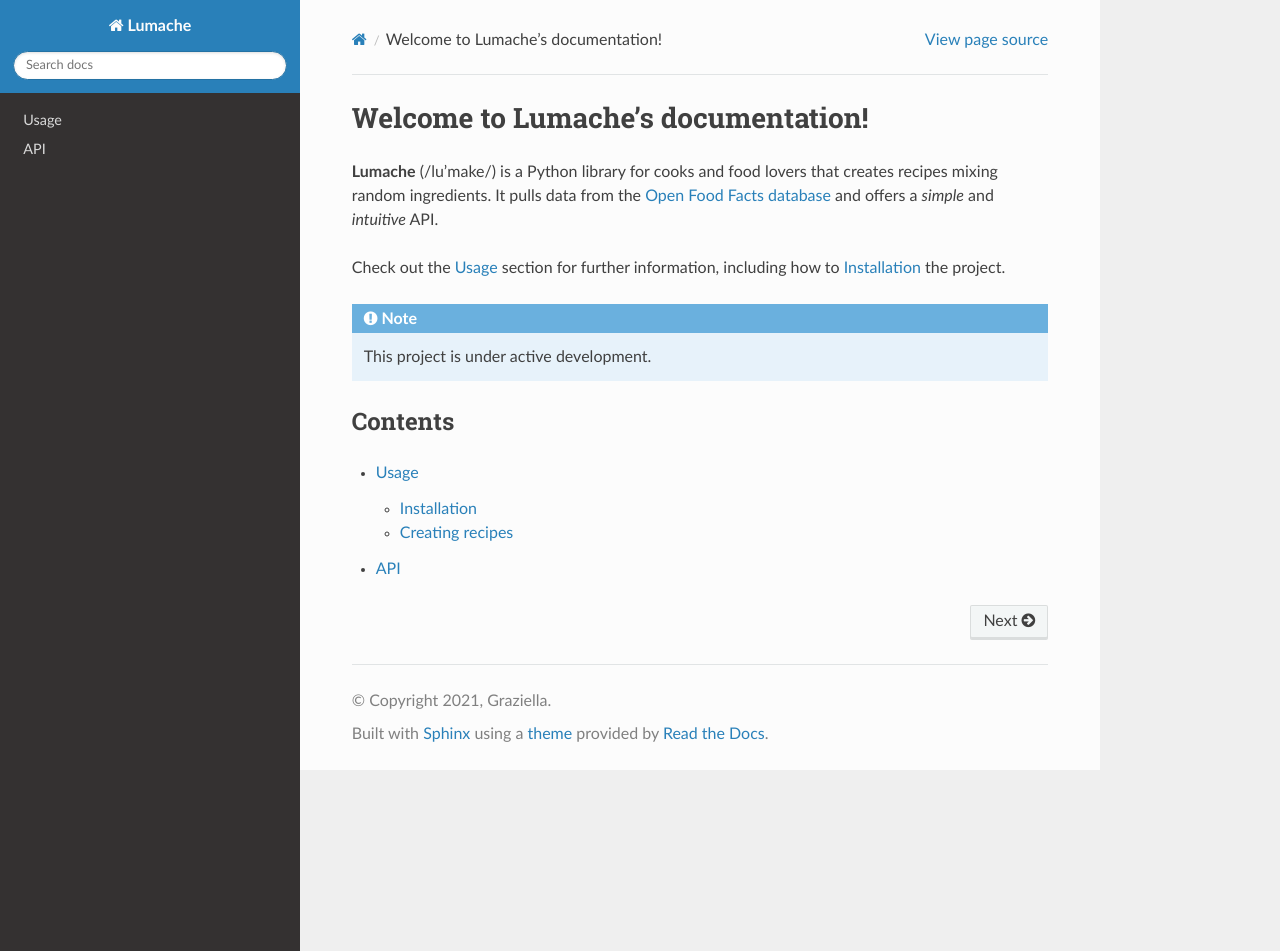
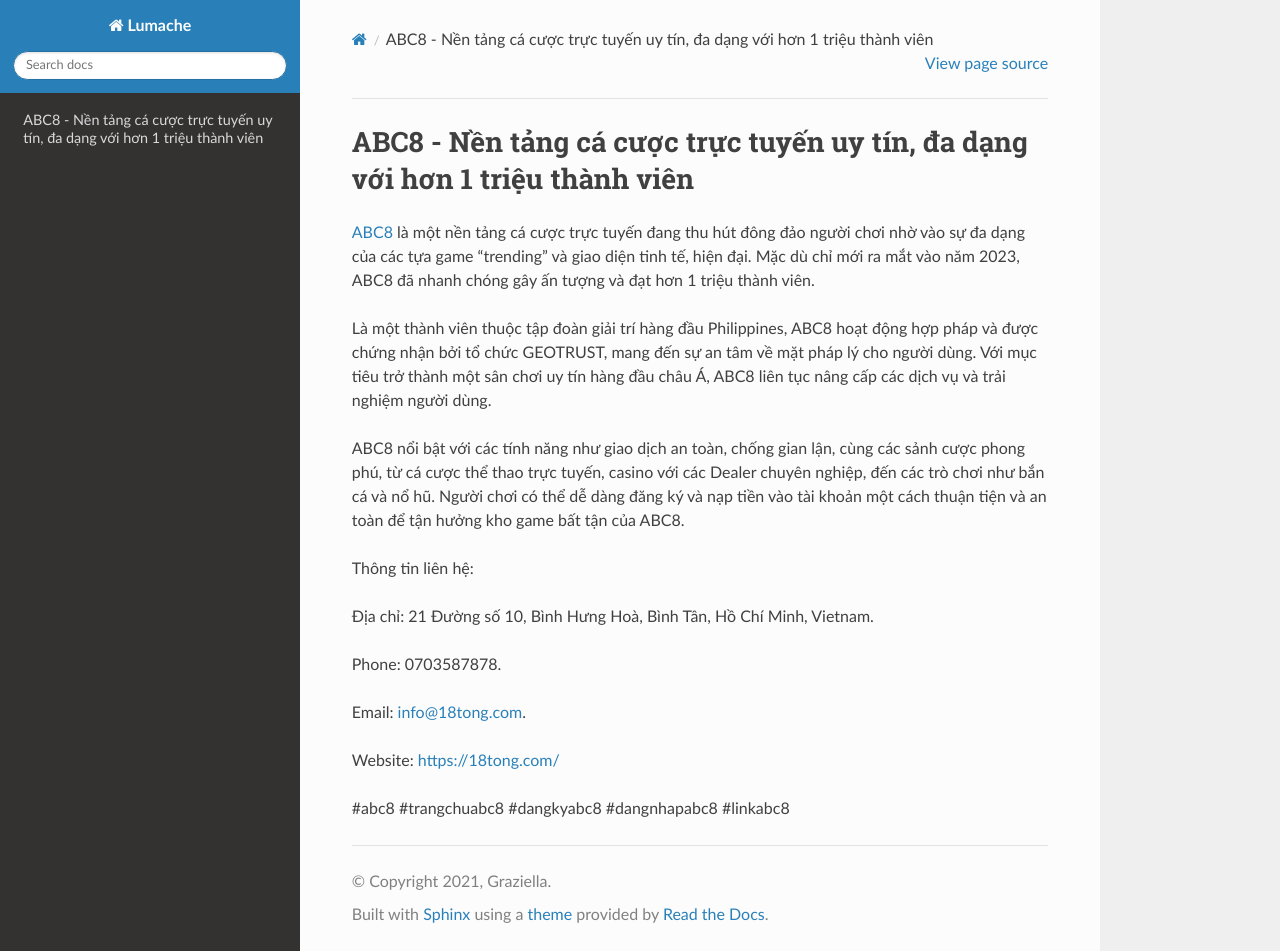
Before and after one commit to hanhtran123/18tongcom, a Sphinx documentation site: the page built from docs/source/index.rst, in a window 1280 px wide and 951 px high. Built offline with Sphinx 7.4.7 and the Read the Docs theme 3.1.0, drawn with Linux system fonts in a browser that asks for light colours.

Commit message:
Update index.rst

```diff
--- a/docs/source/index.rst
+++ b/docs/source/index.rst
@@ -1,22 +1,20 @@
-Welcome to Lumache's documentation!
+ABC8 - Nền tảng cá cược trực tuyến uy tín, đa dạng với hơn 1 triệu thành viên
 ===================================
 
-**Lumache** (/lu'make/) is a Python library for cooks and food lovers
-that creates recipes mixing random ingredients.
-It pulls data from the `Open Food Facts database <https://world.openfoodfacts.org/>`_
-and offers a *simple* and *intuitive* API.
+`ABC8 <https://18tong.com/>`_ là một nền tảng cá cược trực tuyến đang thu hút đông đảo người chơi nhờ vào sự đa dạng của các tựa game “trending” và giao diện tinh tế, hiện đại. Mặc dù chỉ mới ra mắt vào năm 2023, ABC8 đã nhanh chóng gây ấn tượng và đạt hơn 1 triệu thành viên.
 
-Check out the :doc:`usage` section for further information, including
-how to :ref:`installation` the project.
+Là một thành viên thuộc tập đoàn giải trí hàng đầu Philippines, ABC8 hoạt động hợp pháp và được chứng nhận bởi tổ chức GEOTRUST, mang đến sự an tâm về mặt pháp lý cho người dùng. Với mục tiêu trở thành một sân chơi uy tín hàng đầu châu Á, ABC8 liên tục nâng cấp các dịch vụ và trải nghiệm người dùng.
 
-.. note::
+ABC8 nổi bật với các tính năng như giao dịch an toàn, chống gian lận, cùng các sảnh cược phong phú, từ cá cược thể thao trực tuyến, casino với các Dealer chuyên nghiệp, đến các trò chơi như bắn cá và nổ hũ. Người chơi có thể dễ dàng đăng ký và nạp tiền vào tài khoản một cách thuận tiện và an toàn để tận hưởng kho game bất tận của ABC8.
 
-   This project is under active development.
+Thông tin liên hệ:
 
-Contents
---------
+Địa chỉ: 21 Đường số 10, Bình Hưng Hoà, Bình Tân, Hồ Chí Minh, Vietnam.
 
-.. toctree::
+Phone: 0703587878.
 
-   usage
-   api
+Email: info@18tong.com.
+
+Website: https://18tong.com/
+
+#abc8 #trangchuabc8 #dangkyabc8 #dangnhapabc8 #linkabc8
```
